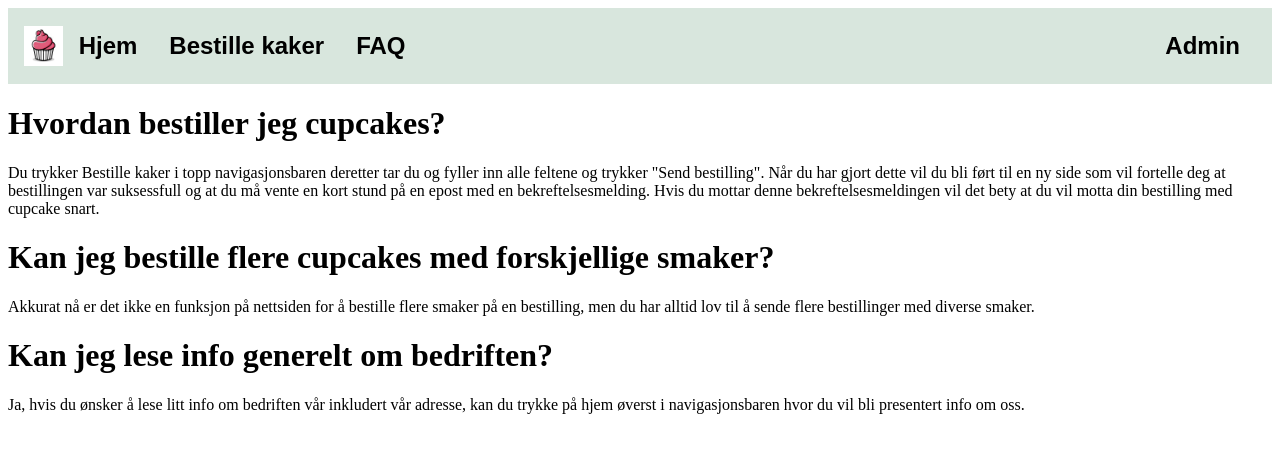
After one commit to helene-cpu/Bakeri, a Flask app: page /faq in a window 1280 px wide. The commit adds this page. Shown: the top 453 px of the page. Run offline with Flask 3, Linux system fonts and the light colour scheme.

Commit message:
opprettet en faq side + sti

```diff
--- a/app.py
+++ b/app.py
@@ -169,5 +169,9 @@ def register():
 
     return render_template('register.html', form=form)
 
+@app.route('/faq')
+def faq():
+    return render_template("faq.html")
+
 if __name__ == "__main__":
     app.run(debug=True)
--- a/templates/base.html
+++ b/templates/base.html
@@ -11,6 +11,7 @@
         <img src="/static/img/placeholder.png" alt="placeholder" href="/">
         <a class="hjem" href="/">Hjem</a>
         <a class="bestill" href="/bestill">Bestille kaker</a>
+        <a class="faq" href="/faq">FAQ</a>
         <a class="admin_navbar" href="/login">Admin</a>
     </div>
 
--- /dev/null
+++ b/templates/faq.html
@@ -0,0 +1,12 @@
+{% extends "base.html" %}
+
+{% block content %}
+<div class="faq">
+    <h1>Hvordan bestiller jeg cupcakes?</h1>
+    <p>Du trykker Bestille kaker i topp navigasjonsbaren deretter tar du og fyller inn alle feltene og trykker "Send bestilling". Når du har gjort dette vil du bli ført til en ny side som vil fortelle deg at bestillingen var suksessfull og at du må vente en kort stund på en epost med en bekreftelsesmelding. Hvis du mottar denne bekreftelsesmeldingen vil det bety at du vil motta din bestilling med cupcake snart.</p>
+    <h1>Kan jeg bestille flere cupcakes med forskjellige smaker?</h1>
+    <p>Akkurat nå er det ikke en funksjon på nettsiden for å bestille flere smaker på en bestilling, men du har alltid lov til å sende flere bestillinger med diverse smaker.</p>
+    <h1>Kan jeg lese info generelt om bedriften?</h1>
+    <p>Ja, hvis du ønsker å lese litt info om bedriften vår inkludert vår adresse, kan du trykke på hjem øverst i navigasjonsbaren hvor du vil bli presentert info om oss.</p>
+</div>
+{% endblock %}
```
